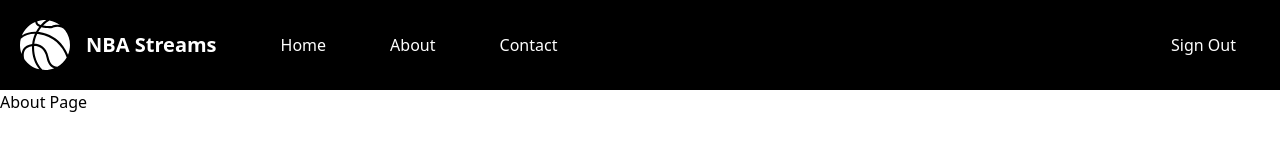
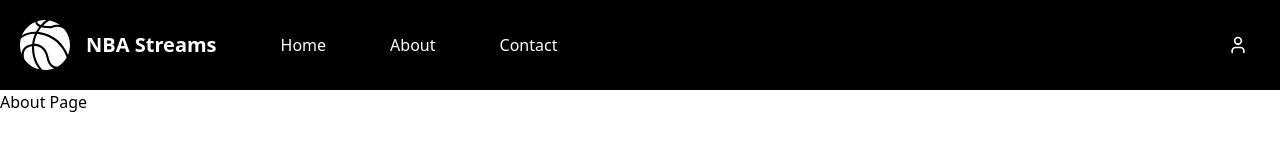
Before and after one commit to andywelly/nba-streams, a Next.js app: page /about in a window 1280 px wide. Shown: the top 160 px of the page. Built offline with nearby package versions, Linux system fonts and the light colour scheme; no server answers; sample sign-in values are in the browser's storage.

Commit message:
Add profile to header

```diff
--- /dev/null
+++ b/app/profile/page.tsx
@@ -0,0 +1,12 @@
+import '@/app/globals.css';
+
+
+export default function ProfilePage() {
+  return (
+    <div>
+      <h1>
+        Profile Page
+      </h1>
+    </div>
+  );
+}
--- a/components/header.tsx
+++ b/components/header.tsx
@@ -3,15 +3,49 @@
 import Link from 'next/link';
 import Image from 'next/image';
 import { useSession, signOut } from 'next-auth/react';
-import { useState } from 'react';
-import { Menu, X } from 'lucide-react';
+import { useState, useRef, useEffect } from 'react';
+import { Menu, X, User } from 'lucide-react';
+import { useRouter, useSearchParams } from 'next/navigation';
 
 export default function Header() {
   const { data: session } = useSession();
+  const searchParams = useSearchParams();
+  const isGuestMode = searchParams.get('guest') === 'true';
   const [mobileMenuOpen, setMobileMenuOpen] = useState(false);
+  const [profileDropdownOpen, setProfileDropdownOpen] = useState(false);
+  const router = useRouter();
+  const dropdownRef = useRef(null);
 
   const toggleMobileMenu = () => {
     setMobileMenuOpen(!mobileMenuOpen);
+  };
+
+  const toggleProfileDropdown = () => {
+    setProfileDropdownOpen(!profileDropdownOpen);
+  };
+
+  // Close dropdown when clicking outside
+  useEffect(() => {
+    function handleClickOutside(event) {
+      if (dropdownRef.current && !dropdownRef.current.contains(event.target)) {
+        setProfileDropdownOpen(false);
+      }
+    }
+
+    document.addEventListener("mousedown", handleClickOutside);
+    return () => {
+      document.removeEventListener("mousedown", handleClickOutside);
+    };
+  }, []);
+
+  const handleSignOut = () => {
+    if (isGuestMode) {
+      // If in guest mode, just redirect to home
+      router.push('/');
+    } else {
+      signOut();
+    }
+    setProfileDropdownOpen(false);
   };
 
   return (
@@ -36,7 +70,7 @@ export default function Header() {
 
           {/* Basketball Logo and NBA Streams */}
           <div className="flex items-center gap-4">
-            <Link href="/">
+            <Link href="/home">
               <Image
                 src="/basketball.svg"
                 alt="Basketball Home Button"
@@ -46,7 +80,7 @@ export default function Header() {
               />
             </Link>
             <Link
-              href="/"
+              href="/home"
               className="text-white text-xl font-bold hover:text-gray-300 transition-colors duration-300"
             >
               NBA Streams
@@ -57,7 +91,7 @@ export default function Header() {
           <ul className="hidden md:flex gap-4 ml-6">
             <li>
               <Link
-                href="/"
+                href="/home"
                 className="text-white hover:bg-[var(--accent-color)] hover:border-4 border-dashed hover:border-white px-6 py-2 rounded transition-all duration-300"
               >
                 Home
@@ -82,15 +116,65 @@ export default function Header() {
           </ul>
         </div>
 
-        {/* Right Side: Sign In / Sign Out */}
-        <div>
-          {session ? (
-            <button
-              onClick={() => signOut()}
-              className="text-white hover:bg-[var(--accent-color)] hover:border-4 border-dashed hover:border-white px-6 py-2 rounded transition-all duration-300"
-            >
-              Sign Out
-            </button>
+        {/* Right Side: Profile Icon or Sign In */}
+        <div className="relative" ref={dropdownRef}>
+          {session || isGuestMode ? (
+            <div>
+              <button
+                onClick={toggleProfileDropdown}
+                className="flex items-center justify-center text-white hover:bg-[var(--accent-color)] hover:border-4 border-dashed hover:border-white p-3 rounded-full transition-all duration-300"
+                aria-expanded={profileDropdownOpen}
+                aria-haspopup="true"
+                aria-label="User profile menu"
+              >
+                <User size={20} />
+              </button>
+
+              {/* Profile Dropdown */}
+              {profileDropdownOpen && (
+                <div className="absolute right-0 mt-2 w-48 bg-black border border-gray-700 rounded-md shadow-lg overflow-hidden z-20">
+                  <div className="p-4 border-b border-gray-700">
+                    <div className="flex items-center gap-3">
+                      <div className="bg-blue-500 rounded-full p-2">
+                        <User size={20} className="text-white" />
+                      </div>
+                      <div>
+                        <p className="text-white font-medium">
+                          {isGuestMode ? "Guest" : session?.user?.name || "User"}
+                        </p>
+                      </div>
+                    </div>
+                  </div>
+                  <div className="py-1">
+                    {isGuestMode ? (
+                      <Link
+                        href="/login"
+                        className="block px-4 py-2 text-sm text-white hover:bg-[var(--accent-color)] transition-colors"
+                        onClick={() => setProfileDropdownOpen(false)}
+                      >
+                        Login
+                      </Link>
+                    ) : (
+                      <>
+                        <Link
+                          href="/profile"
+                          className="block px-4 py-2 text-sm text-white hover:bg-[var(--accent-color)] transition-colors"
+                          onClick={() => setProfileDropdownOpen(false)}
+                        >
+                          Your Profile
+                        </Link>
+                        <button
+                          onClick={handleSignOut}
+                          className="block w-full text-left px-4 py-2 text-sm text-white hover:bg-[var(--accent-color)] transition-colors"
+                        >
+                          Sign Out
+                        </button>
+                      </>
+                    )}
+                  </div>
+                </div>
+              )}
+            </div>
           ) : (
             <Link
               href="/login"
@@ -107,7 +191,7 @@ export default function Header() {
         <div className="md:hidden bg-black border-t border-gray-700">
           <div className="flex flex-col p-4 space-y-3">
             <Link
-              href="/"
+              href="/home"
               className="text-white hover:bg-[var(--accent-color)] hover:border-4 border-dashed hover:border-white px-6 py-2 rounded transition-all duration-300"
               onClick={() => setMobileMenuOpen(false)}
             >
```
